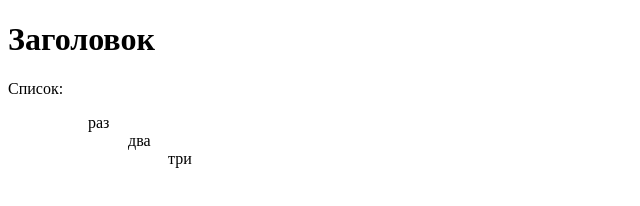
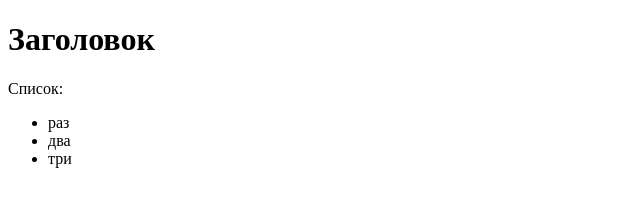
Before and after one commit to Vinacore/main, a plain HTML site: page index.html in a window 1280 px wide. Shown: the whole page, without its empty margins (0-640 px from the left). Drawn offline with Linux system fonts and the light colour scheme.

Commit message:
Update index.html

```diff
--- a/index.html
+++ b/index.html
@@ -10,13 +10,13 @@
   <h1>Заголовок</h1>
   <p>Список:</p>
   <ul>
-   <ul>
+   <li>
     раз
    </li>
-   <ul>
+   <li>
     два
    </li>
-   <ul>
+   <li>
     три
    </li>
   </ul>
```
